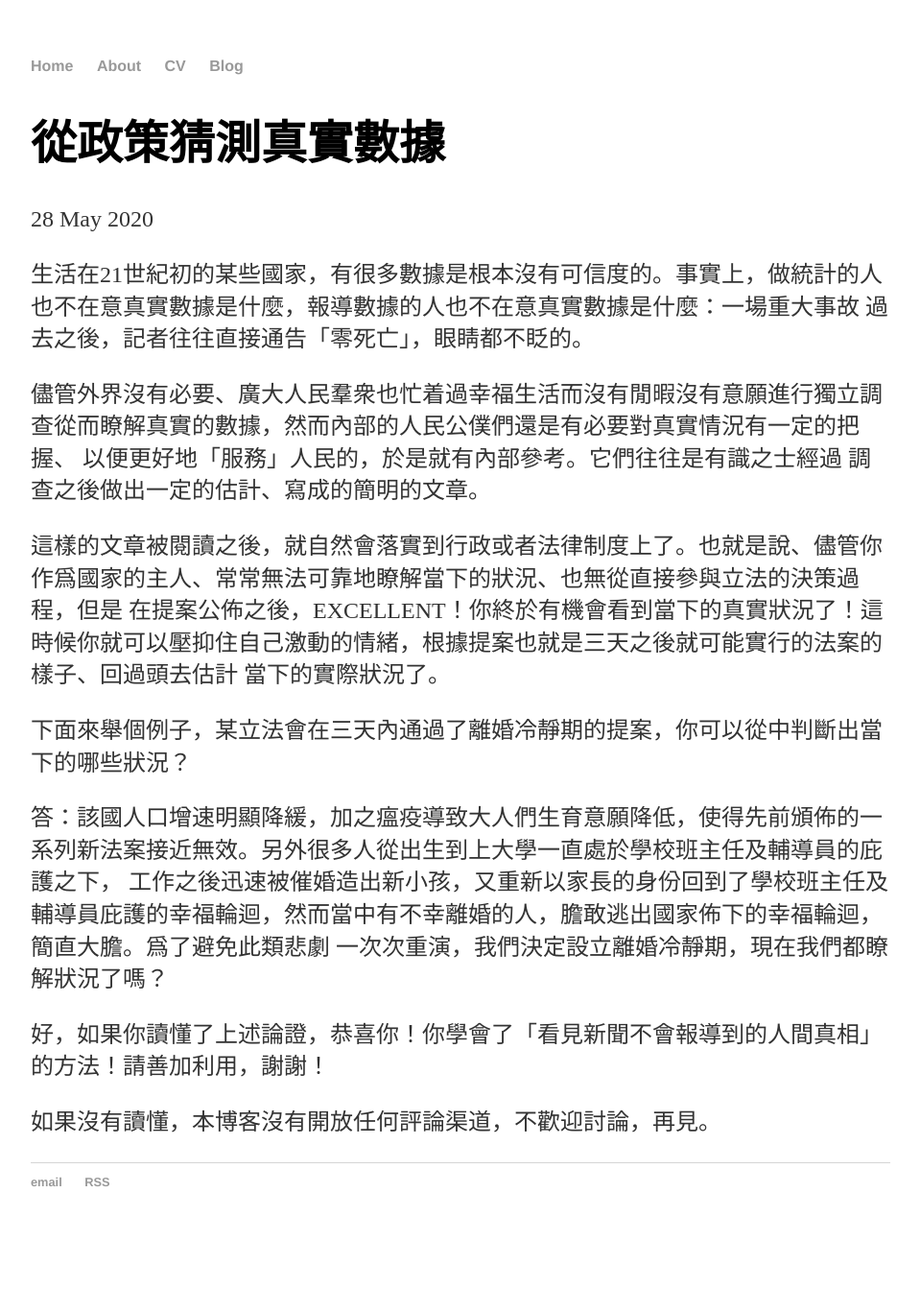
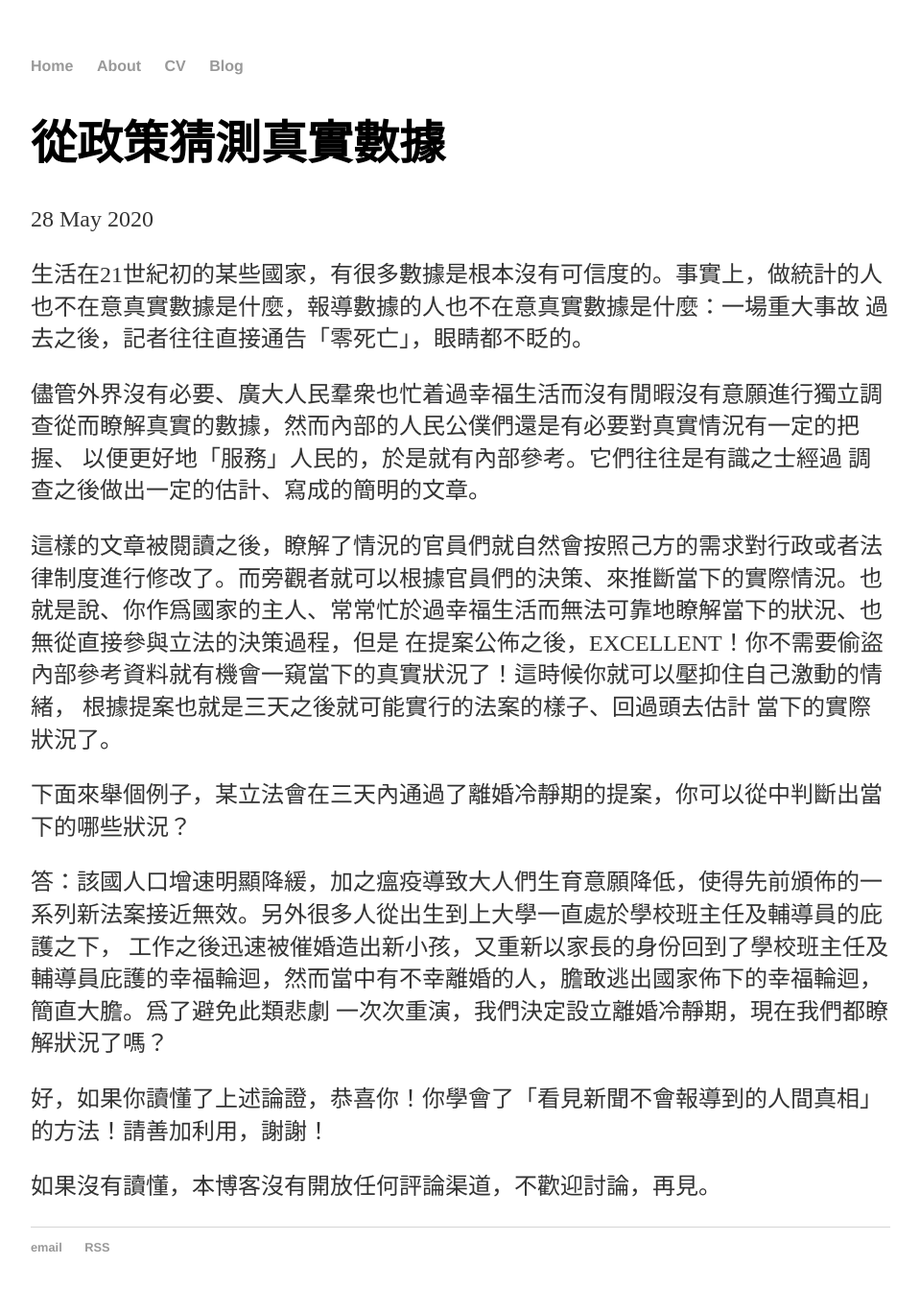
Before and after one commit to Ekove/ekove.github.io, a Jekyll site: the page built from _posts/2020-5-28-notes.md, in a window 1280 px wide. Shown: the whole page at 96% size, without its empty margins (160-1119 px from the left). Built offline with Jekyll 4.4.1, drawn with Linux system fonts in a browser that asks for light colours; before the commit the page ends 1299 px from its top, so only the background shows below that.

Commit message:
Update 2020-5-28-notes.md

```diff
--- a/_posts/2020-5-28-notes.md
+++ b/_posts/2020-5-28-notes.md
@@ -11,8 +11,9 @@ date: 2020-05-28
 以便更好地「服務」人民的，於是就有內部參考。它們往往是有識之士經過
 調查之後做出一定的估計、寫成的簡明的文章。
 
-這樣的文章被閱讀之後，就自然會落實到行政或者法律制度上了。也就是說、儘管你作爲國家的主人、常常無法可靠地瞭解當下的狀況、也無從直接參與立法的決策過程，但是
-在提案公佈之後，EXCELLENT！你終於有機會看到當下的真實狀況了！這時候你就可以壓抑住自己激動的情緒，根據提案也就是三天之後就可能實行的法案的樣子、回過頭去估計
+這樣的文章被閱讀之後，瞭解了情況的官員們就自然會按照己方的需求對行政或者法律制度進行修改了。而旁觀者就可以根據官員們的決策、來推斷當下的實際情況。也就是說、你作爲國家的主人、常常忙於過幸福生活而無法可靠地瞭解當下的狀況、也無從直接參與立法的決策過程，但是
+在提案公佈之後，EXCELLENT！你不需要偷盜內部參考資料就有機會一窺當下的真實狀況了！這時候你就可以壓抑住自己激動的情緒，
+根據提案也就是三天之後就可能實行的法案的樣子、回過頭去估計
 當下的實際狀況了。
 
 下面來舉個例子，某立法會在三天內通過了離婚冷靜期的提案，你可以從中判斷出當下的哪些狀況？
```
